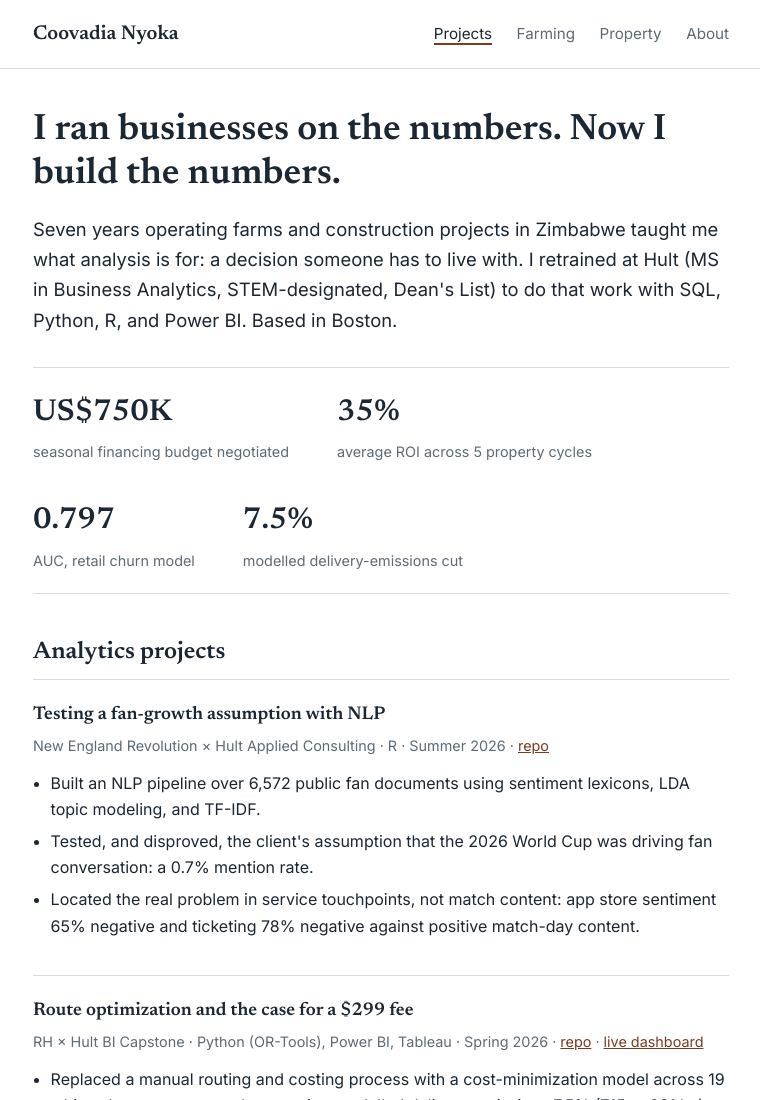
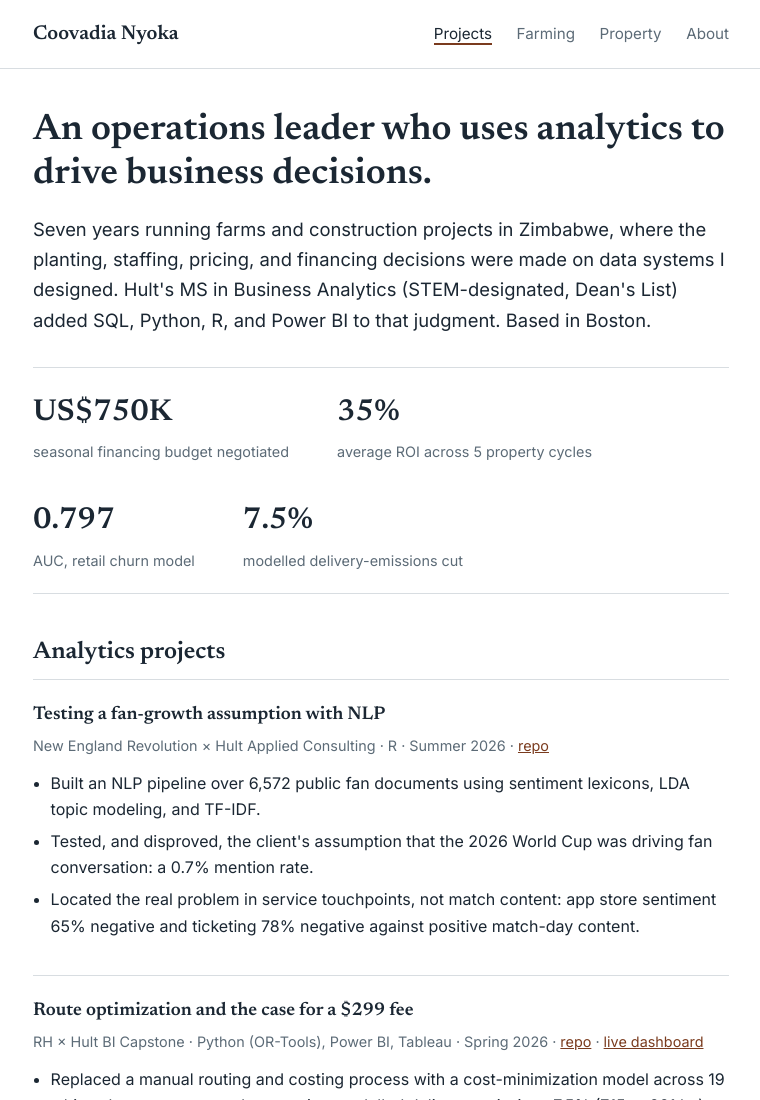
Before and after one commit to cnyoka/cnyoka.github.io, a plain HTML site: page index.html in a window 1280 px wide. Shown: the top 1100 px of the page, without its empty margins (259-1019 px from the left). Drawn offline with Linux system fonts and the light colour scheme.

Commit message:
Add files via upload

```diff
--- a/index.html
+++ b/index.html
@@ -3,7 +3,7 @@
 <head>
 <meta charset="utf-8">
 <meta name="viewport" content="width=device-width, initial-scale=1">
-<title>Coovadia Nyoka | Business &amp; Data Analyst</title>
+<title>Coovadia Nyoka | Operations leader who uses analytics to drive business decisions</title>
 <meta name="description" content="Business and data analyst in Boston. Seven years running multi-site operations on analytics I built myself, now applying that judgment with SQL, Python, R, and Power BI.">
 <meta property="og:title" content="Coovadia Nyoka | Business &amp; Data Analyst">
 <meta property="og:description" content="Two case studies with the original numbers: financing a 100-hectare tobacco season, and five houses delivered at 35% ROI.">
@@ -29,8 +29,8 @@
 </header>
 
 <main class="wrap">
-  <h1>I ran businesses on the numbers. Now I build the numbers.</h1>
-  <p class="lede">Seven years operating farms and construction projects in Zimbabwe taught me what analysis is for: a decision someone has to live with. I retrained at Hult (MS in Business Analytics, STEM-designated, Dean's List) to do that work with SQL, Python, R, and Power BI. Based in Boston.</p>
+  <h1>An operations leader who uses analytics to drive business decisions.</h1>
+  <p class="lede">Seven years running farms and construction projects in Zimbabwe, where the planting, staffing, pricing, and financing decisions were made on data systems I designed. Hult's MS in Business Analytics (STEM-designated, Dean's List) added SQL, Python, R, and Power BI to that judgment. Based in Boston.</p>
 
   <div class="figures" aria-label="Selected figures">
     <div class="figure"><b>US$750K</b><span>seasonal financing budget negotiated</span></div>
```
Also changed, not shown: about.html (+1 -1 lines), 1 other file.
